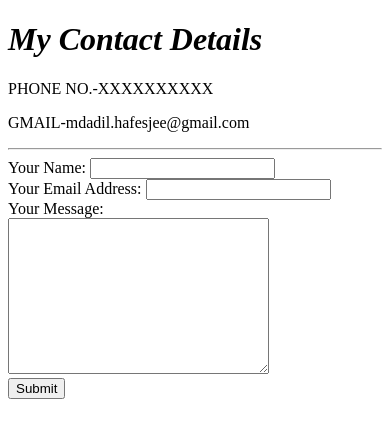
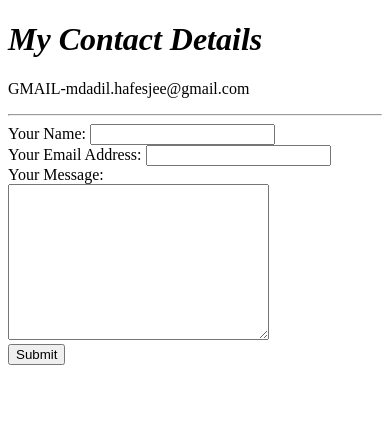
Before and after one commit to WebAdil/cv, a plain HTML site: page Contact-me.html in a window 390 px wide. Drawn offline with Linux system fonts and the light colour scheme.

Commit message:
DELETED THE PHONE NO. PART

```diff
--- a/Contact-me.html
+++ b/Contact-me.html
@@ -6,7 +6,6 @@
 </head>
 <body>
   <h1><em>My Contact Details</em></h1>
-  <p>PHONE NO.-XXXXXXXXXX</p>
   <p>GMAIL-mdadil.hafesjee@gmail.com</p>
   <hr />
   <form action="mdadil.hafesjee@gmail.com" method="post" enctype="text/plain">
```
